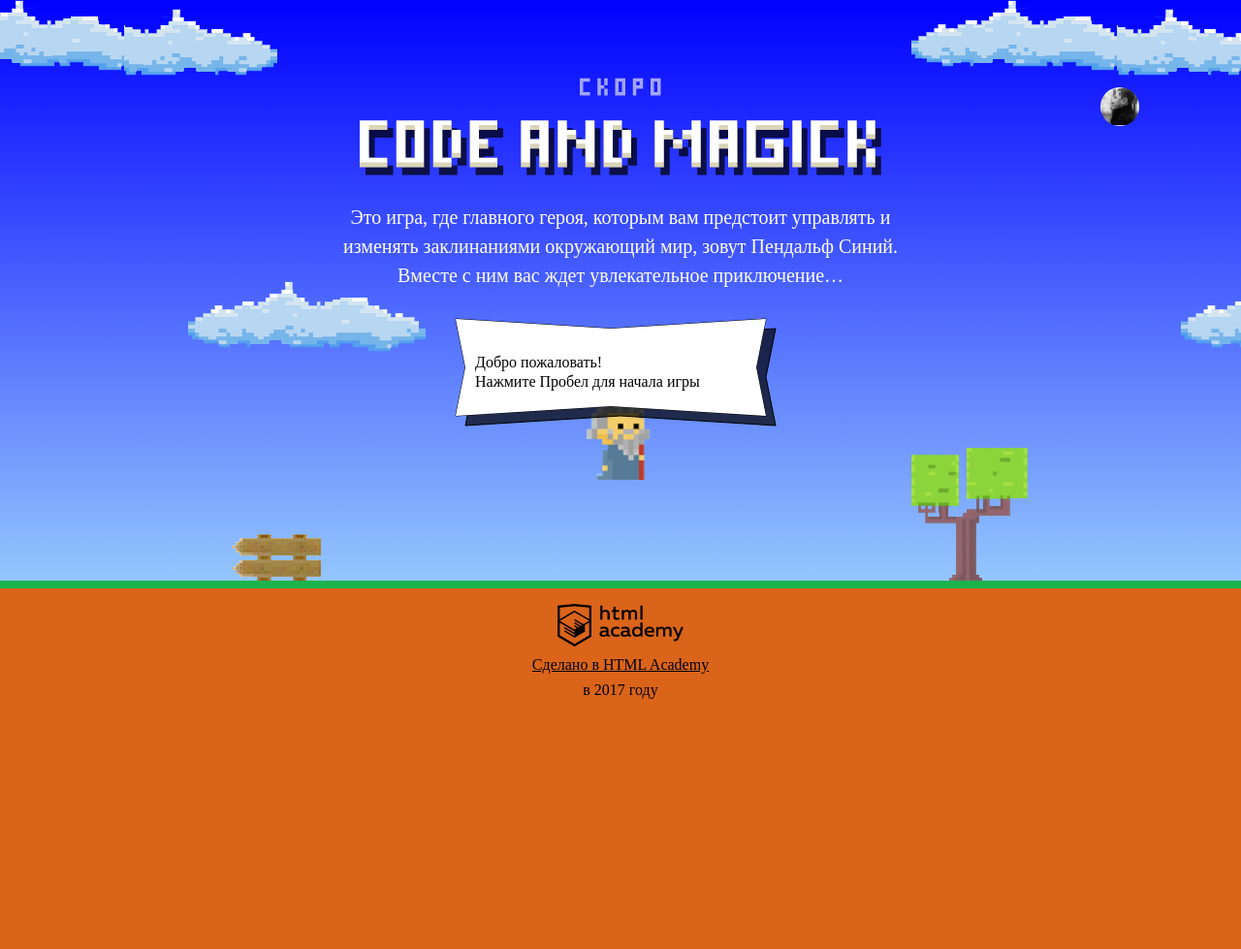
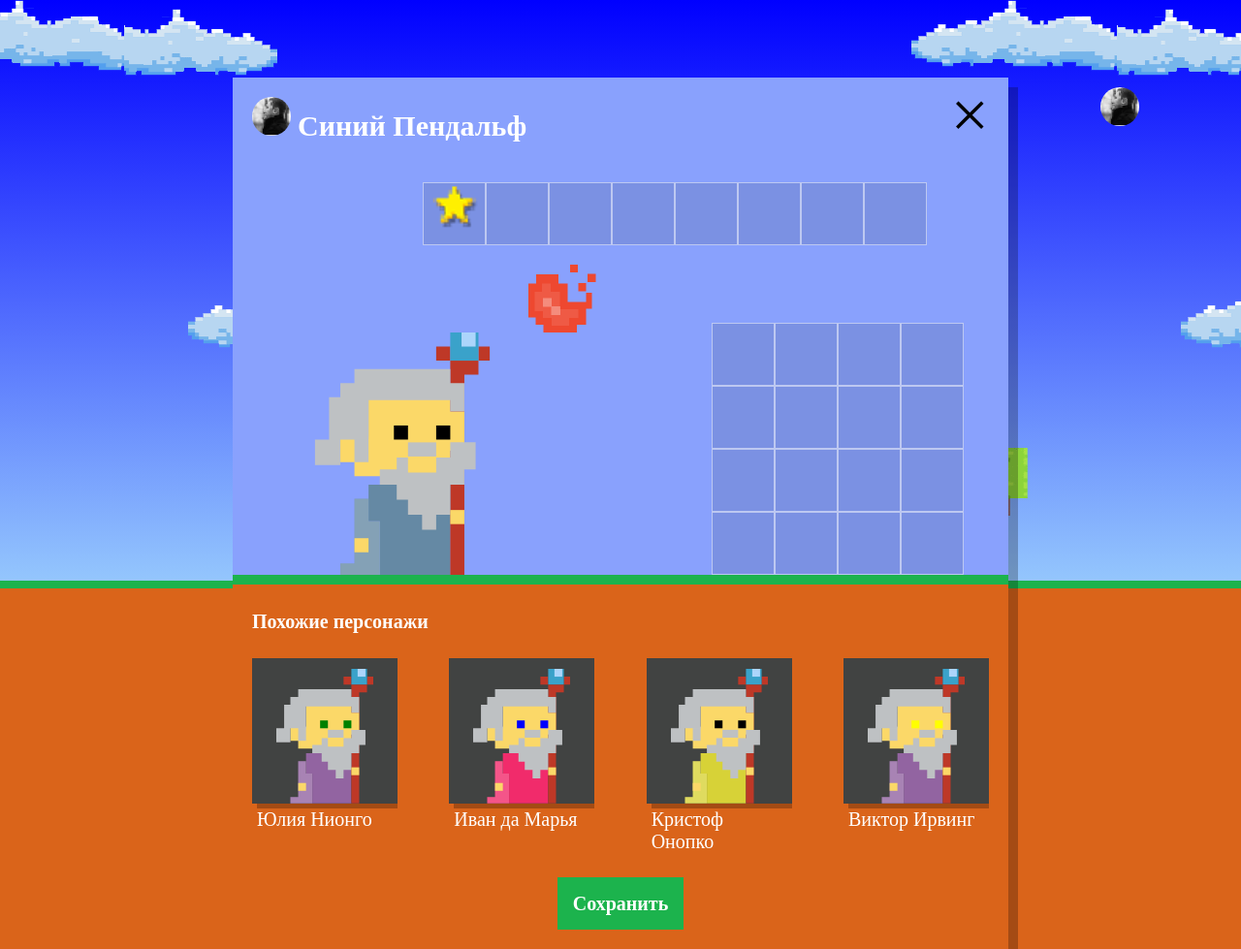
Before and after one commit to YoAsakura/1162577-code-and-magick-20, a website: page index.html in a window 1280 px wide. Shown: the whole page at 97% size. Before the commit the page ends 800 px from the top, so only its background shows below. Drawn offline with Linux system fonts and the light colour scheme; a web font is replaced by a local one.

Commit message:
Учебный проект: нас орда

```diff
--- a/index.html
+++ b/index.html
@@ -202,7 +202,7 @@
     }
 
   </script>
-
+  <script src="js/setup.js"></script>
   <script src="js/stat.js"></script>
   <script src="js/game.js"></script>
 
--- /dev/null
+++ b/js/setup.js
@@ -0,0 +1,78 @@
+'use strict';
+
+var WIZARD_NAMES = ['Иван', 'Хуан Себастьян', 'Мария', 'Кристоф', 'Виктор', 'Юлия', 'Люпита', 'Вашингтон'];
+var WIZARD_SURNAMES = [' да Марья', ' Верон', ' Мирабелла', ' Вальц', ' Онопко', ' Топольницкая', ' Нионго', ' Ирвинг'];
+var COAT_COLORS = ['rgb(101, 137, 164)', 'rgb(241, 43, 107)', 'rgb(146, 100, 161)', 'rgb(56, 159, 117)', 'rgb(215, 210, 55)', 'rgb(0, 0, 0)'];
+var WIZARD_EYES = ['black', 'red', 'blue', 'yellow', 'green'];
+
+var userDialog = document.querySelector('.setup');
+userDialog.classList.remove('hidden');
+
+var similarListElement = userDialog.querySelector('.setup-similar-list');
+
+var similarWizardTemplate = document.querySelector('#similar-wizard-template')
+  .content
+  .querySelector('.setup-similar-item');
+
+var selectMageName = function () {
+  var randomName = WIZARD_NAMES[Math.floor(Math.random() * WIZARD_NAMES.length)] + WIZARD_SURNAMES[Math.floor(Math.random() * WIZARD_SURNAMES.length)];
+
+  return randomName;
+};
+
+var selectMageCoat = function () {
+  var randomCoat = COAT_COLORS[Math.floor(Math.random() * COAT_COLORS.length)];
+
+  return randomCoat;
+};
+
+var selectMageEyes = function () {
+  var randomYeys = WIZARD_EYES[Math.floor(Math.random() * WIZARD_EYES.length)];
+
+  return randomYeys;
+};
+
+var wizards = [
+  {
+    name: selectMageName(),
+    coatColor: selectMageCoat(),
+    eyesColor: selectMageEyes()
+  },
+
+  {
+    name: selectMageName(),
+    coatColor: selectMageCoat(),
+    eyesColor: selectMageEyes()
+  },
+  {
+
+    name: selectMageName(),
+    coatColor: selectMageCoat(),
+    eyesColor: selectMageEyes()
+  },
+  {
+
+    name: selectMageName(),
+    coatColor: selectMageCoat(),
+    eyesColor: selectMageEyes()
+  }
+];
+
+var renderWizard = function (wizard) {
+  var wizardElement = similarWizardTemplate.cloneNode(true);
+
+  wizardElement.querySelector('.setup-similar-label').textContent = wizard.name;
+  wizardElement.querySelector('.wizard-coat').style.fill = wizard.coatColor;
+  wizardElement.querySelector('.wizard-eyes').style.fill = wizard.eyesColor;
+
+
+  return wizardElement;
+};
+
+var fragment = document.createDocumentFragment();
+for (var i = 0; i < wizards.length; i++) {
+  fragment.appendChild(renderWizard(wizards[i]));
+}
+similarListElement.appendChild(fragment);
+
+userDialog.querySelector('.setup-similar').classList.remove('hidden');
```
